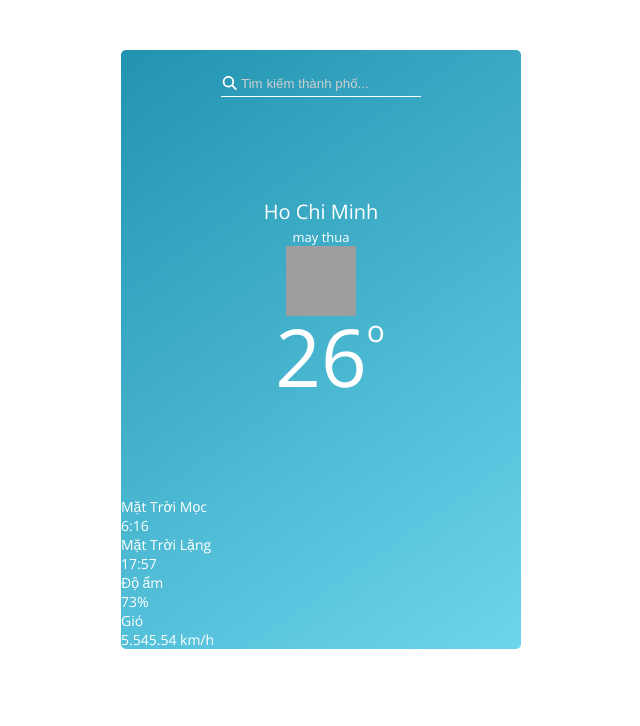
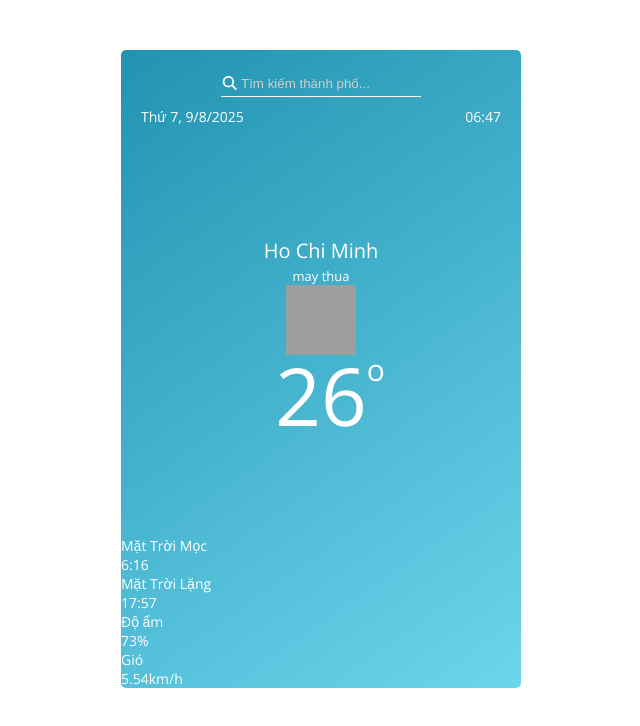
Before and after one commit to trieuduong09/weather_app, a plain HTML site: page index.html in a window 1280 px wide. Shown: the whole page, without its empty margins (319-959 px from the left). Drawn offline with nearby package versions, Linux system fonts and the light colour scheme; grey boxes are pictures that could not be loaded.

Commit message:
upload codes

```diff
--- a/index.css
+++ b/index.css
@@ -106,3 +106,10 @@
 .additional-section .item .label {
     font-weight: bold;
 }
+
+.date-time {
+    display: flex;
+    padding: 10px 20px;
+    justify-content: space-between;
+    align-items: center;
+}
--- a/index.html
+++ b/index.html
@@ -16,7 +16,11 @@
         <div class="main-section">
             <div class="search-bar">
                 <i class="fas fa-search search-icon"></i>
-                <input type="text" name="search-city" id="search-input" placeholder="Tim kiếm thành phố...">
+                <input type="text" name="search-city" id="search-input" placeholder="Tìm kiếm thành phố...">
+            </div>
+            <div class="date-time">
+                <p class="date" id="current-date"></p>
+                <p class="time" id="current-time"></p>
             </div>
             <div class="info-wrapper">
                 <p class="city-name">Ho Chi Minh</p>
@@ -43,7 +47,7 @@
                 </div>
                 <div class="item">
                     <div class="label">Gió</div>
-                    <div class="value"><span class="wind-speed">5.54</span>5.54 km/h</div>
+                    <div class="value"><span class="wind-speed">5.54</span>km/h</div>
                 </div>
         </div>
     </div>
--- a/js/index.js
+++ b/js/index.js
@@ -29,3 +29,15 @@ searchInput.addEventListener('change', (e) => {
 
         });
 });
+
+function updateDateTime() {
+    const now = new Date();
+    const days = ['Chủ Nhật', 'Thứ 2', 'Thứ 3', 'Thứ 4', 'Thứ 5', 'Thứ 6', 'Thứ 7'];
+    const day = days[now.getDay()];
+    const date = now.toLocaleDateString('vi-VN');
+    const time = now.toLocaleTimeString('vi-VN', { hour: '2-digit', minute: '2-digit' });
+    document.getElementById('current-date').textContent = `${day}, ${date}`;
+    document.getElementById('current-time').textContent = time;
+}
+updateDateTime();
+setInterval(updateDateTime, 1000);
```
